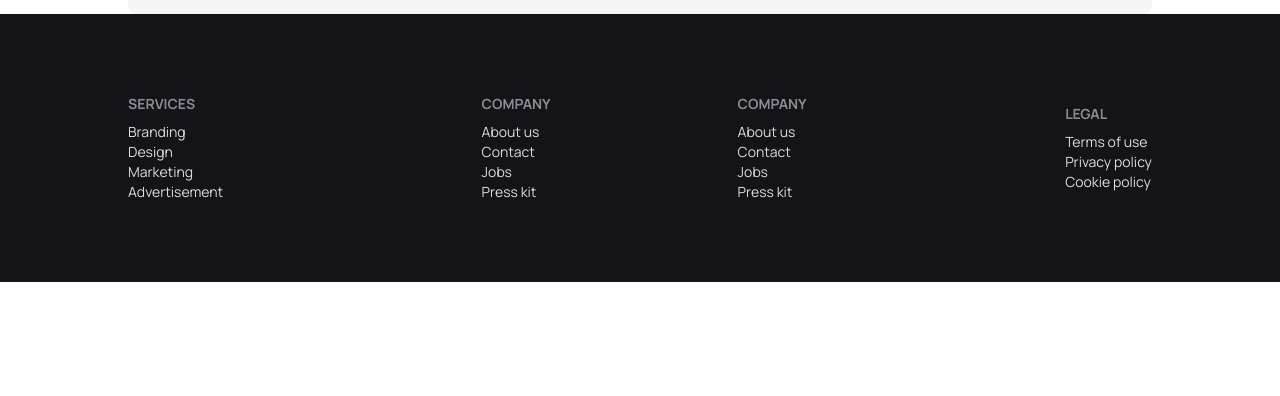
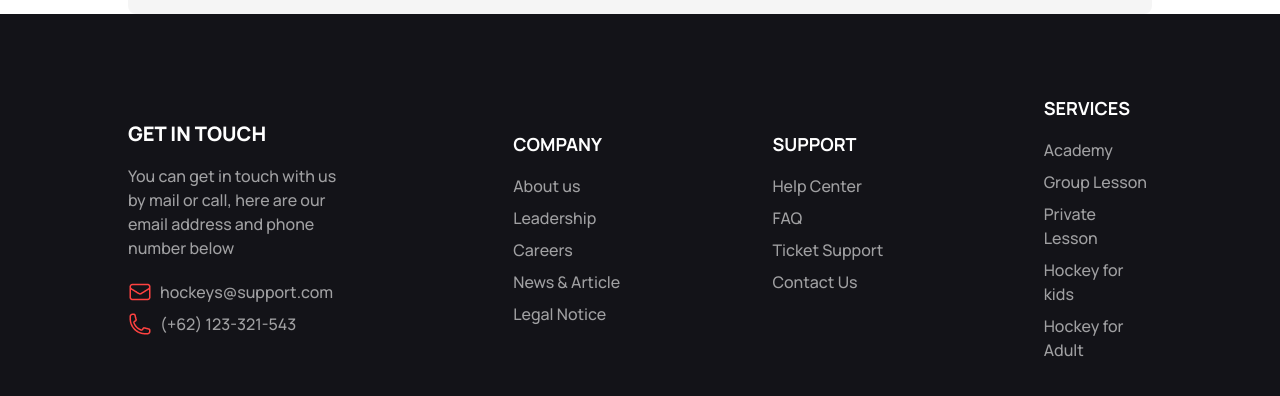
Before and after one commit to Mohammed-Saiful-Islam/B9A3-Hockeys, a plain HTML site: page index.html in a window 1280 px wide. Shown: the part 4280-4676 px from the top of the page. Before the commit the page ends 4562 px from the top, so only its background shows below. Drawn offline with nearby package versions, Linux system fonts and the light colour scheme.

Commit message:
footer completed

```diff
--- a/index.html
+++ b/index.html
@@ -137,7 +137,7 @@
     <!-- header end -->
 
     <!-- main start -->
-    <main class="">
+    <main class=" ">
         <!-- section professional start -->
         <div class=" container mx-auto px-4 lg:px-32 font-manrope text-center space-y-6 lg:space-y-12">
             <div class="space-y-2">
@@ -567,34 +567,43 @@
     <footer class="footer  bg-[#131318] text-neutral-content ">
         <div
             class="container mx-auto my-2 lg:my-12 p-8 lg:px-32 font-manrope flex flex-col text-center lg:text-left items-center lg:flex-row lg:justify-between">
-            <nav class="flex flex-col">
-                <header class="footer-title">Services</header>
-                <a class="link link-hover">Branding</a>
-                <a class="link link-hover">Design</a>
-                <a class="link link-hover">Marketing</a>
-                <a class="link link-hover">Advertisement</a>
+            <nav
+                class="flex flex-col justify-center items-center text-center lg:text-left lg:justify-start lg:items-start lg:w-[25%] gap-2">
+                <header class="footer-title text-white opacity-100 text-xl font-extrabold ">Get in Touch</header>
+                <p class="text-[#FFFFFF99] text-base font-medium mb-3">You can get in touch with us by mail or call,
+                    here are our email address and phone number below</p>
+                <div class="flex gap-2">
+                    <a class=" link link-hover"><img src="./icons/mail.png" alt=""></a>
+                    <p class="text-[#FFFFFF99] text-base font-medium">hockeys@support.com</p>
+                </div>
+                <div class="flex  gap-2"><a class=" link link-hover"><img src="./icons/call.png" alt=""></a>
+                    <p class="text-[#FFFFFF99] text-base font-medium">(+62) 123-321-543</p>
+                </div>
             </nav>
-            <nav class="flex flex-row w-1/2 lg:justify-around ">
-                <nav class="flex flex-col">
-                    <header class="footer-title">Company</header>
-                    <a class="link link-hover">About us</a>
-                    <a class="link link-hover">Contact</a>
-                    <a class="link link-hover">Jobs</a>
-                    <a class="link link-hover">Press kit</a>
+            <nav class="flex flex-row w-3/4 justify-between lg:justify-evenly ">
+                <nav class="flex flex-col gap-2">
+                    <header class="footer-title text-white opacity-100 text-lg font-bold">Company</header>
+                    <a class="text-[#FFFFFF99] text-base font-medium link link-hover">About us</a>
+                    <a class="text-[#FFFFFF99] text-base font-medium link link-hover">Leadership</a>
+                    <a class="text-[#FFFFFF99] text-base font-medium link link-hover">Careers</a>
+                    <a class="text-[#FFFFFF99] text-base font-medium link link-hover">News & Article</a>
+                    <a class="text-[#FFFFFF99] text-base font-medium link link-hover">Legal Notice</a>
                 </nav>
-                <nav class="flex flex-col">
-                    <header class="footer-title">Company</header>
-                    <a class="link link-hover">About us</a>
-                    <a class="link link-hover">Contact</a>
-                    <a class="link link-hover">Jobs</a>
-                    <a class="link link-hover">Press kit</a>
+                <nav class="flex flex-col gap-2">
+                    <header class="footer-title text-white opacity-100 text-lg font-bold">Support</header>
+                    <a class="text-[#FFFFFF99] text-base font-medium link link-hover">Help Center</a>
+                    <a class="text-[#FFFFFF99] text-base font-medium link link-hover">FAQ</a>
+                    <a class="text-[#FFFFFF99] text-base font-medium link link-hover">Ticket Support</a>
+                    <a class="text-[#FFFFFF99] text-base font-medium link link-hover">Contact Us</a>
                 </nav>
             </nav>
-            <nav class="flex flex-col">
-                <header class="footer-title">Legal</header>
-                <a class="link link-hover">Terms of use</a>
-                <a class="link link-hover">Privacy policy</a>
-                <a class="link link-hover">Cookie policy</a>
+            <nav class="flex flex-col gap-2">
+                <header class="footer-title text-white opacity-100 text-lg font-bold">Services</header>
+                <a class="text-[#FFFFFF99] text-base font-medium link link-hover">Academy</a>
+                <a class="text-[#FFFFFF99] text-base font-medium link link-hover">Group Lesson</a>
+                <a class="text-[#FFFFFF99] text-base font-medium link link-hover">Private Lesson</a>
+                <a class="text-[#FFFFFF99] text-base font-medium link link-hover">Hockey for kids</a>
+                <a class="text-[#FFFFFF99] text-base font-medium link link-hover">Hockey for Adult</a>
             </nav>
         </div>
     </footer>
```
Also changed, not shown: icons/call.png (added), icons/mail.png (added).
